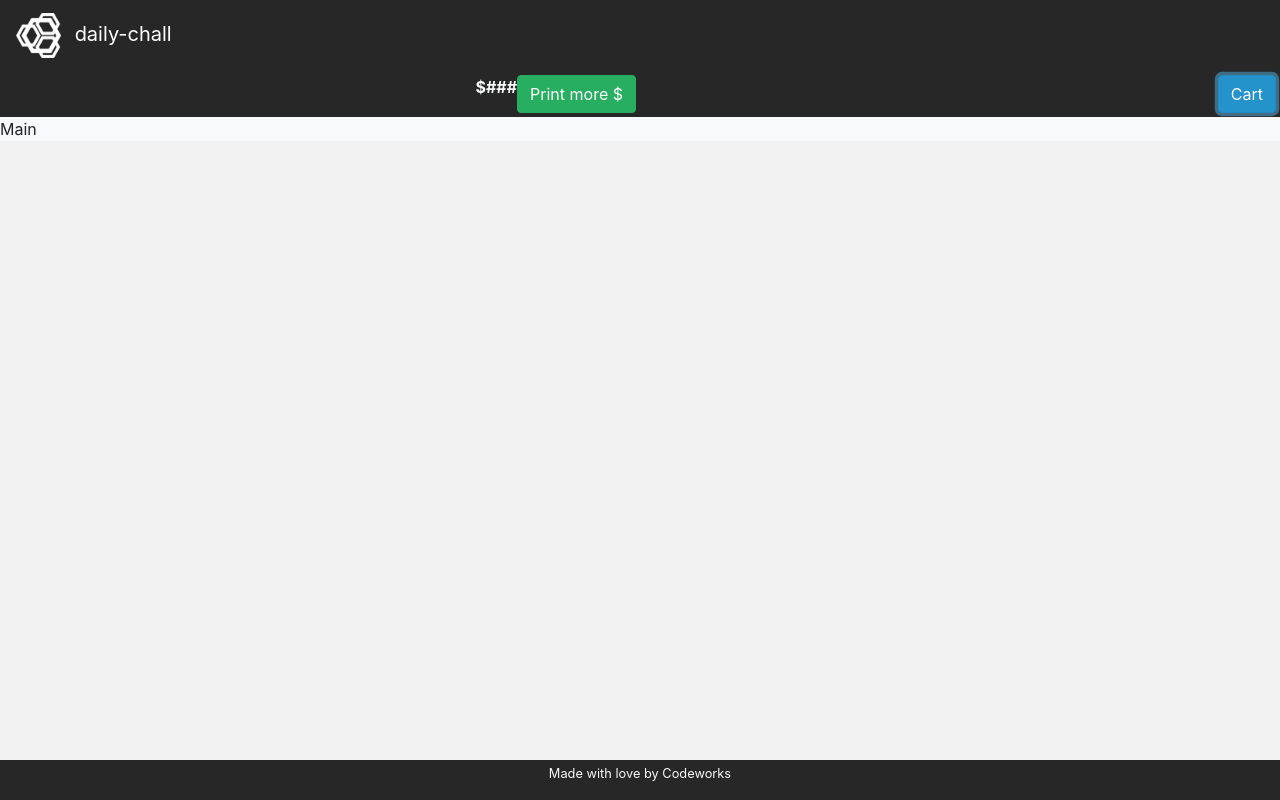
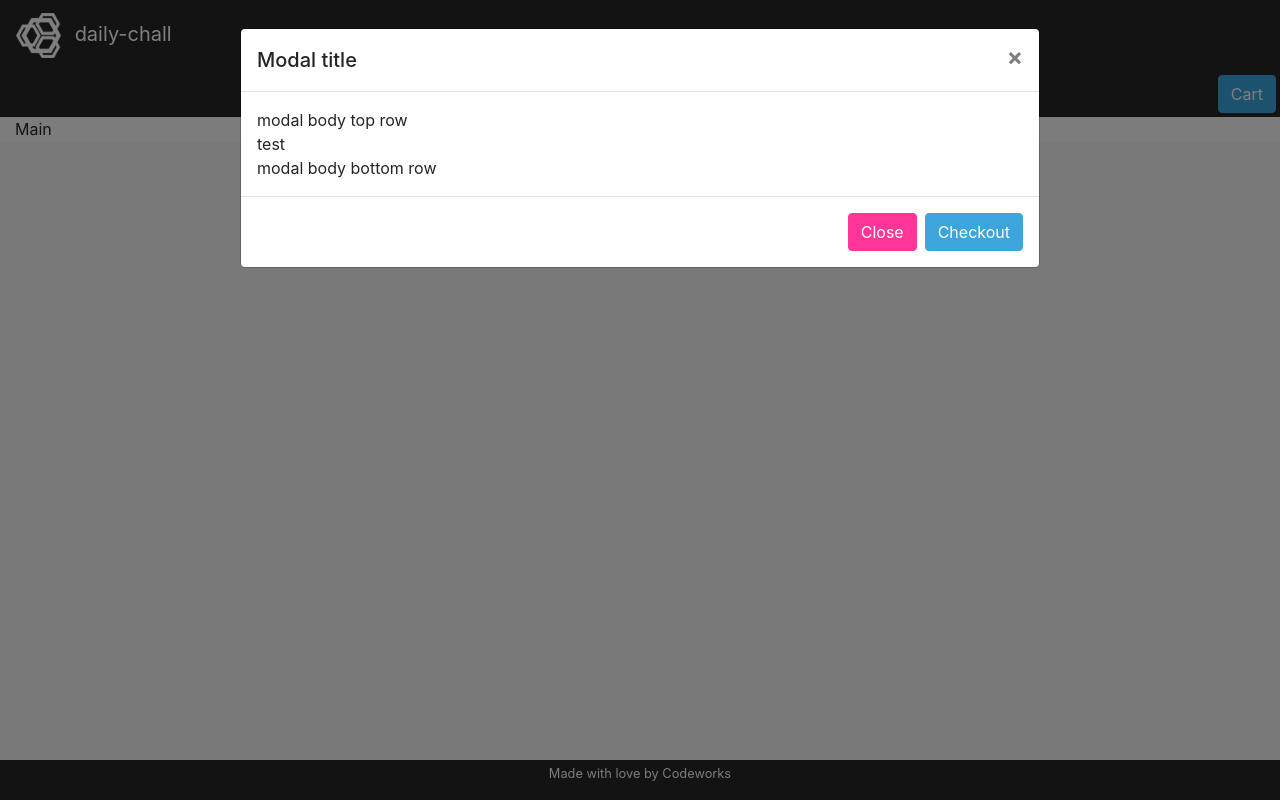
Before and after one commit to JordanWilker/Week-3-Day-4, a website with bundled scripts: page index.html in a window 1280 px wide. Both pictures are taken after a click on the button "Cart". Built offline with nearby package versions, Linux system fonts and the light colour scheme.

Commit message:
Shopping Cart modal

```diff
--- a/index.html
+++ b/index.html
@@ -12,6 +12,8 @@
     <title>daily-chall</title>
 </head>
 
+
+
 <body>
     <header>
         <nav class="navbar navbar-dark navbar-expand bg-dark text-light">
@@ -21,11 +23,47 @@
             </a>
         </nav>
     </header>
+
+
+
     <main>
-        <div id="app"></div>
+        <!-- <div id="app"></div> -->
+        <div class="modal fade bd-example-modal-lg " id="cart-container" tabindex="-1" role="dialog">
+            <div class="modal-dialog modal-lg" role="document">
+                <div class="modal-content">
+                    <div class="modal-header">
+                        <h5 class="modal-title" id="exampleModalLabel">Modal title</h5>
+                        <button type="button" class="close" data-dismiss="modal" aria-label="Close">
+                            <span aria-hidden="true">&times;</span>
+                        </button>
+                    </div>
+
+
+                    <div class="modal-body">
+                        <div class="container-fluid">
+                            <div class="row">
+                                modal body top row
+                            </div>
+                            <div>
+                                <div class="row" id="cart-contents">test</div>
+                            </div>
+                            <div class="row">
+                                modal body bottom row
+                            </div>
+                        </div>
+                    </div>
+
+
+                    <div class="modal-footer">
+                        <button type="button" class="btn btn-secondary" data-dismiss="modal">Close</button>
+                        <button type="button" class="btn btn-primary">Checkout</button>
+                    </div>
+                </div>
+            </div>
+        </div>
         <div class="container-fluid">
             <header class="row bg-dark text-light text-center">
-                <div class="col p-1 d-flex justify-content-end">
+                <div class="col p-1 d-flex justify-content-end align-content-center">
                     <div id="wallet">
                         <b>$###</b>
                     </div>
@@ -34,14 +72,19 @@
                     </button>
                 </div>
                 <div class="col p-1 d-flex justify-content-end">
-                    <button class="btn btn-primary">Cart</button>
+                    <button class="btn btn-primary" data-toggle="modal" data-target="#cart-container">Cart</button>
                 </div>
             </header>
-            <main class="row bg-light" id="listings">
-                Main
+            <main class="row bg-light">
+                <div class="col" id="listings">
+                    Main
+                </div>
             </main>
         </div>
     </main>
+
+
+
     <footer class="container-fluid bg-dark text-light">
         <div class="row text-center">
             <div class="col">
@@ -50,6 +93,15 @@
         </div>
     </footer>
 
+
+
+    <script src="https://code.jquery.com/jquery-3.3.1.slim.min.js"
+        integrity="sha384-q8i/X+965DzO0rT7abK41JStQIAqVgRVzpbzo5smXKp4YfRvH+8abtTE1Pi6jizo"
+        crossorigin="anonymous"></script>
+    <script src="https://stackpath.bootstrapcdn.com/bootstrap/4.1.3/js/bootstrap.min.js"
+        integrity="sha384-ChfqqxuZUCnJSK3+MXmPNIyE6ZbWh2IMqE241rYiqJxyMiZ6OW/JmZQ5stwEULTy"
+        crossorigin="anonymous"></script>
+
     <script src="app/main.js" type="module"></script>
 </body>
 
```
